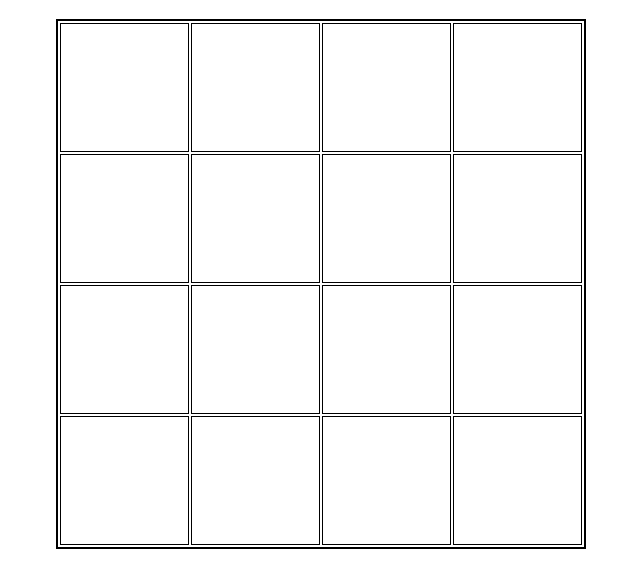
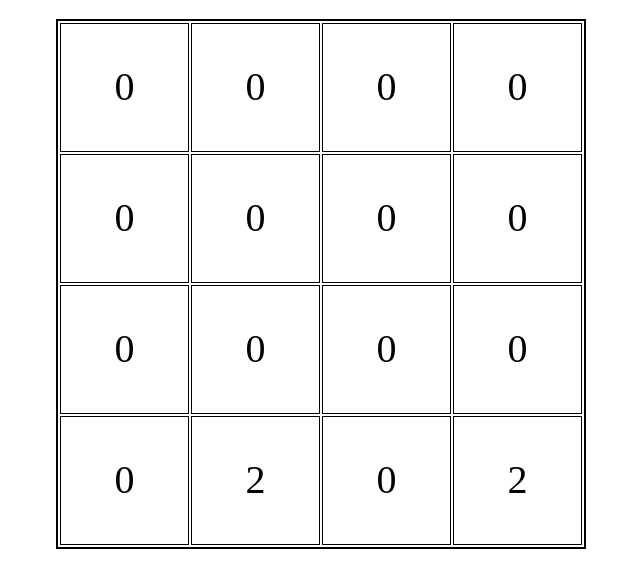
Before and after one commit to katherinebroner/256, a plain HTML site: page index.html in a window 1280 px wide. Shown: the part 61-648 px from the top of the page, without its empty margins (319-959 px from the left). Drawn offline with nearby package versions, Linux system fonts and the light colour scheme.

Commit message:
write displayBoard function

```diff
--- a/css/application.css
+++ b/css/application.css
@@ -11,4 +11,6 @@ td {
   height: 125px;
   width: 125px;
   border: 1px solid black;
+  text-align: center;
+  font-size: 40px;
 }
--- a/index.html
+++ b/index.html
@@ -25,29 +25,29 @@
 <body>
   <h1>256!</h1>
   <table class="game-board">
-    <tr id="row-1">
+    <tr id="row-0">
+      <td class="col-0"></td>
       <td class="col-1"></td>
       <td class="col-2"></td>
       <td class="col-3"></td>
-      <td class="col-4"></td>
     </tr>
-    <tr id="row-2">
+    <tr id="row-1">
+      <td class="col-0"></td>
       <td class="col-1"></td>
       <td class="col-2"></td>
       <td class="col-3"></td>
-      <td class="col-4"></td>
     </tr>
-    <tr id="row-3">
+    <tr id="row-2">
+      <td class="col-0"></td>
       <td class="col-1"></td>
       <td class="col-2"></td>
       <td class="col-3"></td>
-      <td class="col-4"></td>
     </tr>
-    <tr id="row-4">
+    <tr id="row-3">
+      <td class="col-0"></td>
       <td class="col-1"></td>
       <td class="col-2"></td>
       <td class="col-3"></td>
-      <td class="col-4"></td>
     </tr>
   </table>
 </body>
--- a/js/game.js
+++ b/js/game.js
@@ -1,3 +1,5 @@
+$(document).ready(function() {
+
 function Game() {
   this.board =  "0000220000000000";
 }
@@ -9,6 +11,17 @@ Game.prototype.createBoard = function() {
   return nestedBoard;
 };
 
+Game.prototype.printBoard = function() {
+  var nestedBoard = this.createBoard();
+
+  for(var i = 0; i < 4; i++) {
+    for(var j=0; j < 4; j++) {
+      var cell = $("#row-" + i + " .col-" + j).text(nestedBoard[i][j]);
+    }
+  }
+}
 game = new Game();
 var board = game.createBoard();
-console.log(board);
+var nested = game.printBoard();
+
+})
```
